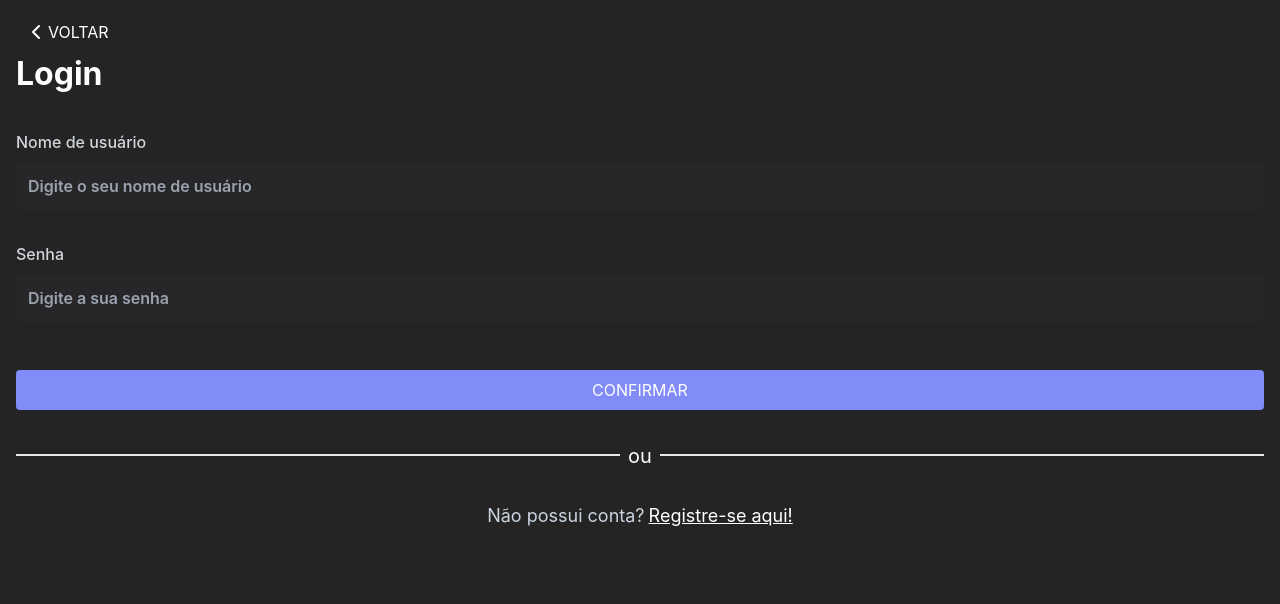
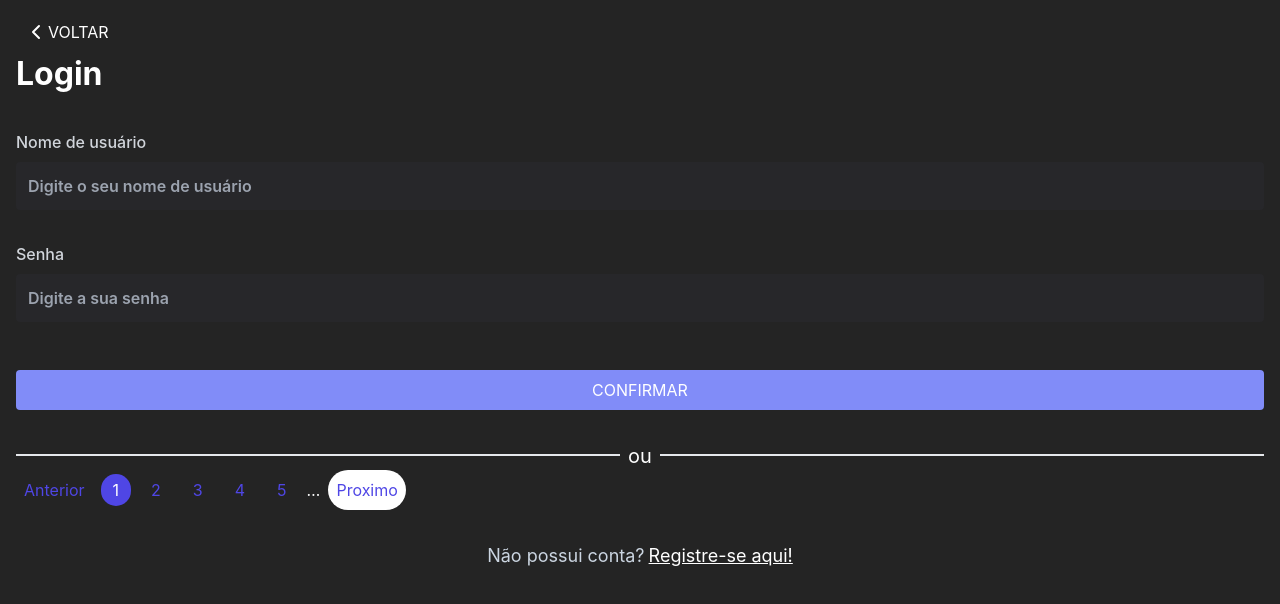
Before and after one commit to GabrielCampos99/todo-clientv2, a React (Vite) app: page /login in a window 1280 px wide. Shown: the top 604 px of the page. Built offline with nearby package versions, Linux system fonts and the light colour scheme; what tailwindcss-radix would draw is missing.

Commit message:
up pagination after a long time

```diff
--- a/src/components/Pagination/index.tsx
+++ b/src/components/Pagination/index.tsx
@@ -1,13 +1,18 @@
 /* eslint-disable jsx-a11y/no-noninteractive-element-interactions */
 /* eslint-disable jsx-a11y/click-events-have-key-events */
 import { useState } from 'react';
+import { useSearchParams } from 'react-router-dom';
 
 type PaginationProps = {
   totalPages: number;
 };
 const Pagination = (props: PaginationProps) => {
   const pageNumberLimit = 5;
-  const [currentPage, setCurrentPage] = useState(1);
+
+  const [searchParams, setSearchParams] = useSearchParams();
+  const currentPage = !searchParams.get('page')
+    ? 1
+    : Number(searchParams.get('page'));
   const [maxPageLimit, setMaxPageLimit] = useState(5);
   const [minPageLimit, setMinPageLimit] = useState(0);
   const { totalPages } = props;
@@ -18,28 +23,34 @@ const Pagination = (props: PaginationProps) => {
   }
 
   const handlePrevClick = () => {
-    if (currentPage > 1) {
+    if (currentPage >= 1 && currentPage !== 1) {
       if ((currentPage - 1) % pageNumberLimit === 0) {
         setMaxPageLimit(maxPageLimit - pageNumberLimit);
         setMinPageLimit(minPageLimit - pageNumberLimit);
       }
-      setCurrentPage((prev) => prev - 1);
     }
+    const prev = currentPage <= 1 ? 1 : currentPage - 1;
+    searchParams.set('page', String(prev));
+    setSearchParams(searchParams);
   };
 
   const handleNextClick = () => {
-    if (currentPage < totalPages) {
+    if (currentPage <= totalPages && currentPage !== totalPages) {
       if (currentPage + 1 > maxPageLimit) {
         setMaxPageLimit(maxPageLimit + pageNumberLimit);
         setMinPageLimit(minPageLimit + pageNumberLimit);
       }
 
-      setCurrentPage((prev) => prev + 1);
+      const next = currentPage === totalPages ? currentPage : currentPage + 1;
+
+      searchParams.set('page', String(next));
+      setSearchParams(searchParams);
     }
   };
 
   const handlePageClick = (e: React.MouseEvent<HTMLLIElement, MouseEvent>) => {
-    setCurrentPage(Number(e.currentTarget.id));
+    searchParams.set('page', String(e.currentTarget.id));
+    setSearchParams(searchParams);
   };
 
   // page ellipses
--- a/src/pages/Login.tsx
+++ b/src/pages/Login.tsx
@@ -11,6 +11,7 @@ import {
 } from '../types/schemas/login/loginSchema';
 import { useLogin } from '../hooks/auth/useLogin';
 import Divider from '../components/Divider/Index';
+import Pagination from '../components/Pagination';
 
 const Login = () => {
   const {
@@ -49,6 +50,8 @@ const Login = () => {
         </Typography>
       </Divider>
 
+      <Pagination totalPages={10} />
+
       <div className="flex justify-center mt-8 flex-wrap items-center gap-1 mb-8">
         <Typography variant="p" className="text-slate-300 text-lg">
           Não possui conta?
```
Also changed, not shown: 1 other file (tests, documents, lock files or other folders).
